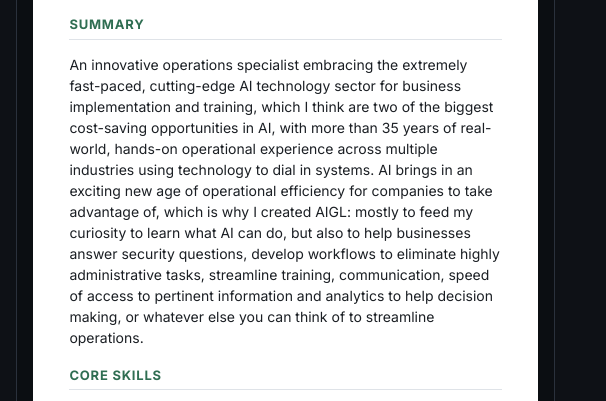
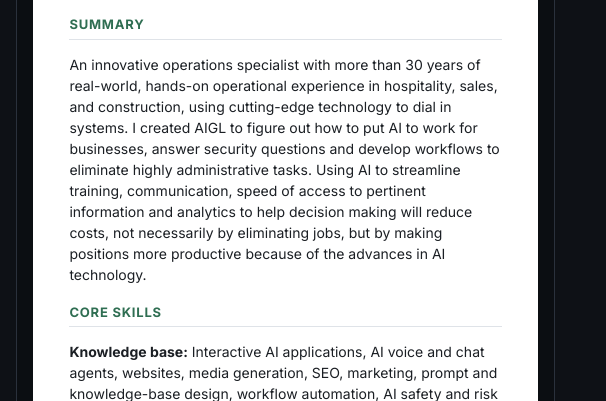
Before and after one commit to boboinchaos/aigl-app, a plain HTML site: page jasonbourbeauresume/index.html in a window 1280 px wide. Shown: the part 318-719 px from the top of the page, 674-1280 px from the left. Drawn offline with Linux system fonts and the light colour scheme.

Commit message:
New resume summary
Co-Authored-By: Claude Opus 5.5 <noreply@anthropic.com>
Claude-Session: https://claude.ai/code/session_01WsxsshYZ8o86dyUfbwDwVU

```diff
--- a/jasonbourbeauresume/index.html
+++ b/jasonbourbeauresume/index.html
@@ -90,7 +90,7 @@ fbq('init','2107887133449610');fbq('track','PageView');
       <div class="sub">AI Solutions &amp; Implementation · Operations Innovator<br>Calera, AL (Birmingham area) · remote; on-site travel as needed · (786) 209-4537 · jason@aigl.dev</div>
 
       <h3>Summary</h3>
-      <p>An innovative operations specialist embracing the extremely fast-paced, cutting-edge AI technology sector for business implementation and training, which I think are two of the biggest cost-saving opportunities in AI, with more than 35 years of real-world, hands-on operational experience across multiple industries using technology to dial in systems. AI brings in an exciting new age of operational efficiency for companies to take advantage of, which is why I created AIGL: mostly to feed my curiosity to learn what AI can do, but also to help businesses answer security questions, develop workflows to eliminate highly administrative tasks, streamline training, communication, speed of access to pertinent information and analytics to help decision making, or whatever else you can think of to streamline operations.</p>
+      <p>An innovative operations specialist with more than 30 years of real-world, hands-on operational experience in hospitality, sales, and construction, using cutting-edge technology to dial in systems. I created AIGL to figure out how to put AI to work for businesses, answer security questions and develop workflows to eliminate highly administrative tasks. Using AI to streamline training, communication, speed of access to pertinent information and analytics to help decision making will reduce costs, not necessarily by eliminating jobs, but by making positions more productive because of the advances in AI technology.</p>
 
       <h3>Core Skills</h3>
       <p><b>Knowledge base:</b> Interactive AI applications, AI voice and chat agents, websites, media generation, SEO, marketing, prompt and knowledge-base design, workflow automation, AI safety and risk assessment, navigating BAA and HIPAA for protected information, Claude and Claude Code, ChatGPT/OpenAI, Grok, Vapi, Twilio, Make, GoHighLevel, Airtable, Supabase, Notion, GitHub and GitHub Actions, Cloudflare Pages, Google Workspace and Apps Script, Stripe, Toast, HeyGen, Higgsfield, Figma, Firecrawl, Apify</p>
```
